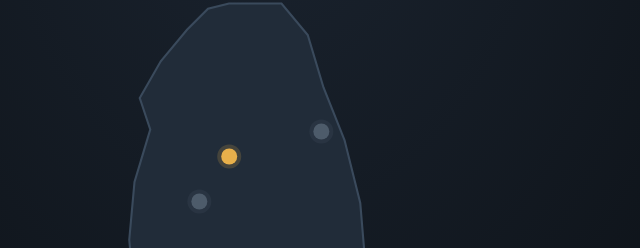
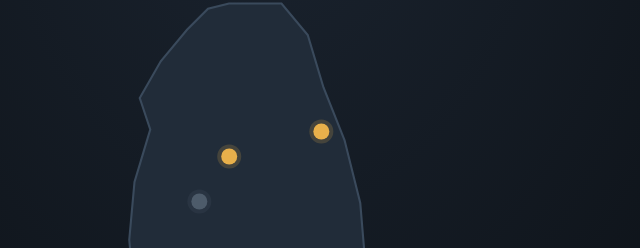
Before and after one commit to Alpineotter-boku/korea-climbing-sites, a plain HTML site: page index.html in a window 1280 px wide. Shown: the part 195-443 px from the top of the page, 369-1009 px from the left. Drawn offline with Linux system fonts and the light colour scheme.

Commit message:
루트추가 (설악산)
설악산 노적봉 경원대길 루트 추가

```diff
--- a/script.js
+++ b/script.js
@@ -46,7 +46,22 @@ const REGIONS = [
     name: "강원도",
     x: 62,
     y: 24,
-    status: "coming-soon",
+    status: "available",
+    mountains: [
+      {
+        id: "seoraksan",
+        name: "설악산",
+        status: "available",
+        peaks: [
+          {
+            id: "seorak-nojeokbong",
+            name: "노적봉",
+            status: "available",
+            routes: [{ id: "gyeongwondae-gil", name: "경원대길" }],
+          },
+        ],
+      },
+    ],
   },
 ];
 
```
Also changed, not shown: index.html (+2 -1 lines), 2 other files.
